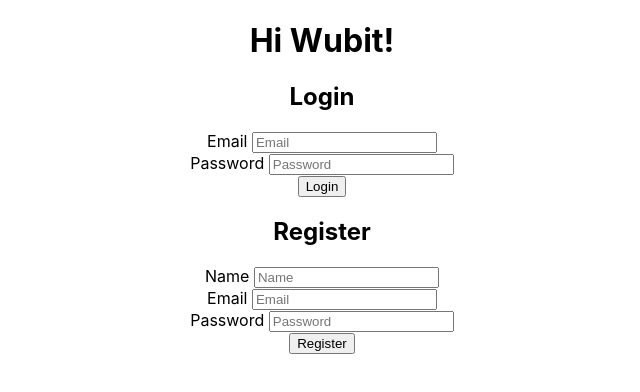
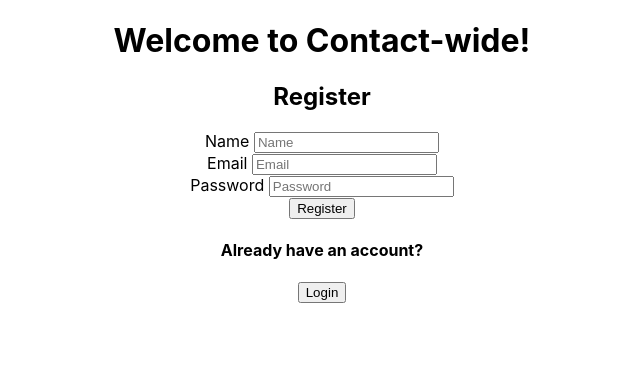
Before and after one commit to Mubarek-Hassen/contacts-client, a React (Create React App) app: page / in a window 1280 px wide. Shown: the top 392 px of the page, without its empty margins (318-958 px from the left). Built offline with nearby package versions, Linux system fonts and the light colour scheme.

Commit message:
dynamic form added

```diff
--- a/src/App.js
+++ b/src/App.js
@@ -1,14 +1,11 @@
 
 import './App.css';
-import Login from './components/users/Login';
-import Register from './components/users/Register';
+import UserForm from './pages/UserForm';
 
 function App() {
   return (
     <div className="App">
-      <h1>Hi Wubit!</h1>
-      <Login />
-      <Register />
+      <UserForm />
     </div>
   );
 }
--- /dev/null
+++ b/src/pages/UserForm.jsx
@@ -0,0 +1,20 @@
+import React, { useState } from 'react'
+import Login from '../components/users/Login'
+import Register from '../components/users/Register'
+
+function UserForm() {
+  const [isUser, setIsUser] = useState(false)
+  const userHandler =()=>{
+    setIsUser(!isUser)
+  }
+  return (
+    <>
+    <h1>Welcome to Contact-wide!</h1>
+    { isUser ? <Login /> : <Register /> }
+    <h4>{ !isUser ? "Already have an account?" : "Don't have an account?" }</h4>
+    <button onClick={ userHandler }>{ !isUser ? "Login" : "Register" }</button>
+    </>
+  )
+}
+
+export default UserForm
```
